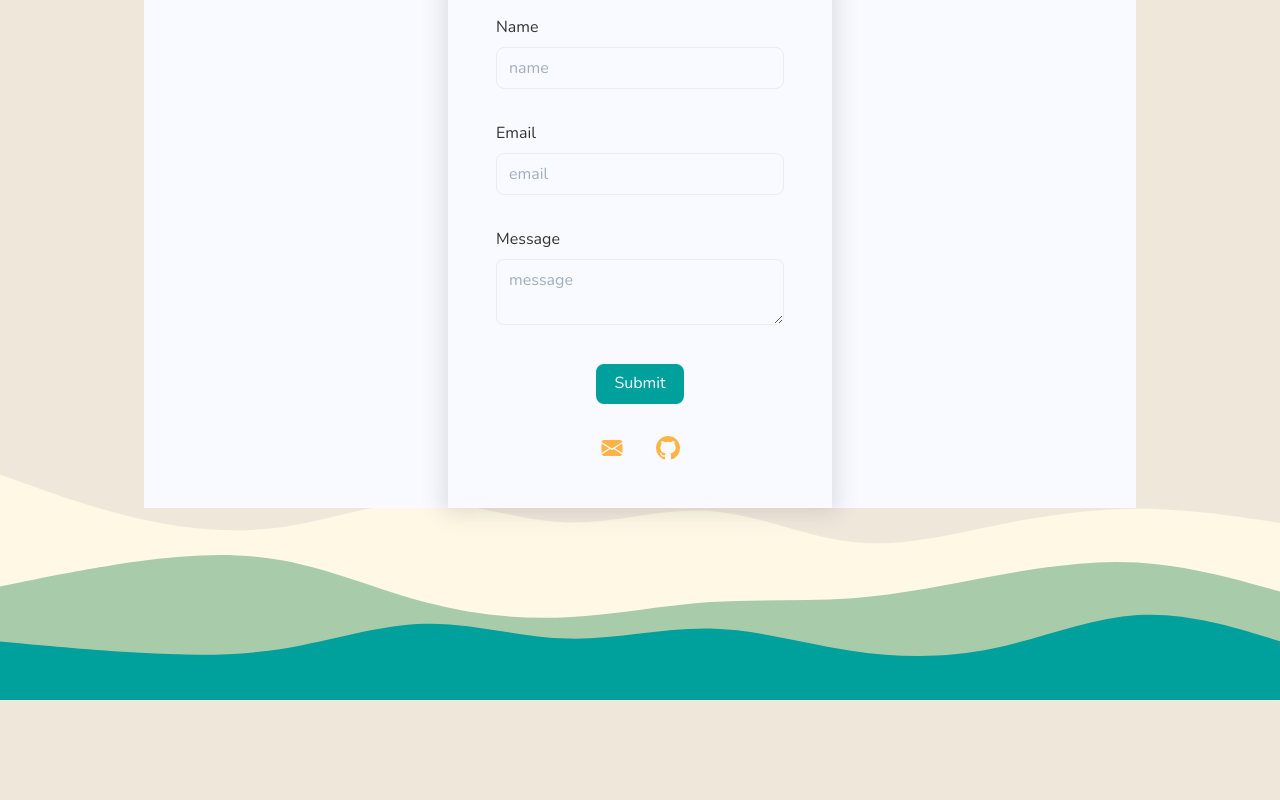
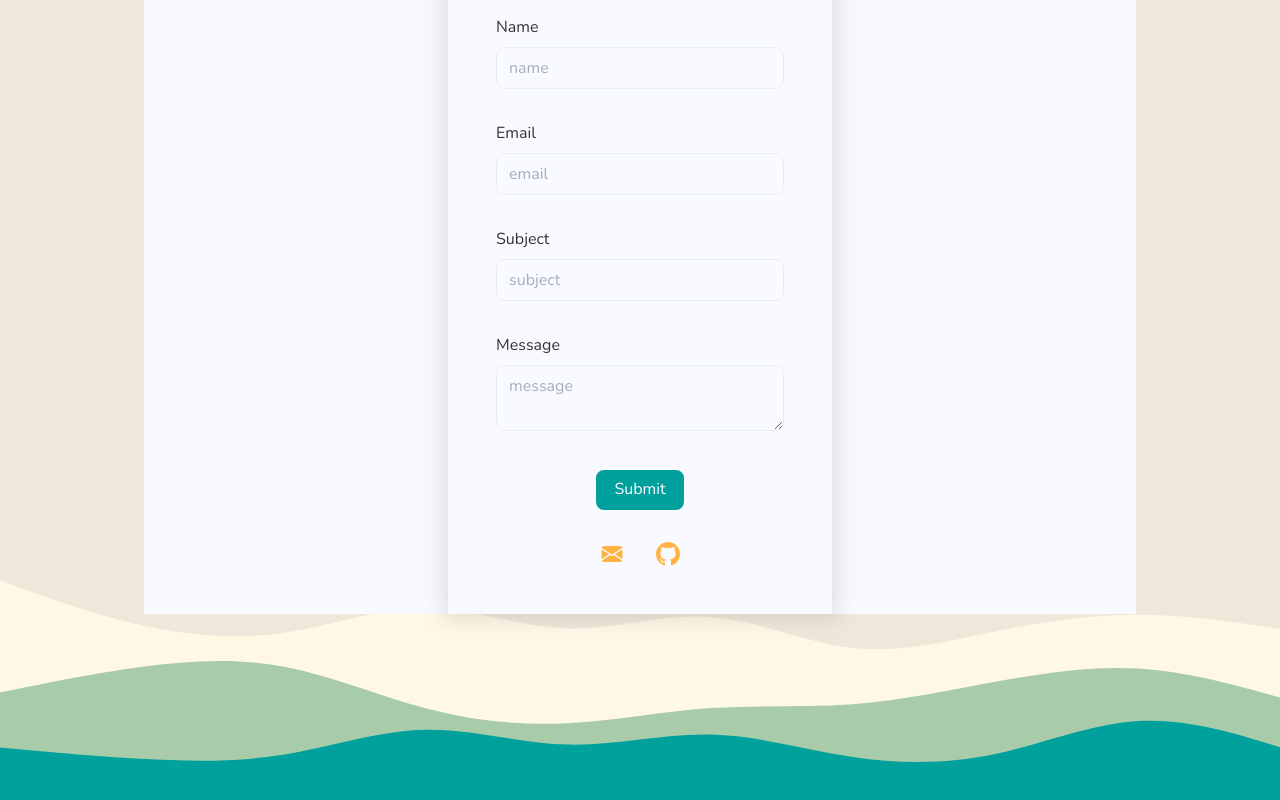
Before and after one commit to Salaheddin12/ab-salah, a Next.js app: page / in a window 1280 px wide. Shown: the part 1974-2774 px from the top of the page. Before the commit the page ends 2674 px from the top, so only its background shows below. Built offline with nearby package versions, Linux system fonts and the light colour scheme.

Commit message:
feat: add form subject field

```diff
--- a/components/sections/contactForm.js
+++ b/components/sections/contactForm.js
@@ -24,16 +24,19 @@ const schema = Yup.object({
   message: Yup.string()
     .min(40, 'Must be 40 characters or less')
     .required('Required'),
+  subject: Yup.string()
+    .min(3, 'Must have at least 3 characters')
+    .max(40, 'Must be 40 characters or less'),
   email: Yup.string().email('Invalid email address').required('Required')
 })
 
 const sendMail = async data => {
-  const { name, message, email } = data
+  const { name, message, email, subject } = data
   const templateParams = {
     name,
     message,
     email,
-    subject: 'test'
+    subject
   }
   await emailjs
     .send(SERVICE_ID, TEMPLATE_ID, templateParams, USER_ID)
@@ -132,6 +135,18 @@ const ContactForm = () => {
                   </FormControl>
                 )}
               </Field>
+              <Field name="subject">
+                {({ field, form }) => (
+                  <FormControl
+                    isInvalid={form.errors.subject && form.touched.subject}
+                    mb={8}
+                  >
+                    <FormLabel htmlFor="subject">Subject</FormLabel>
+                    <FormInput {...field} id="subject" placeholder="subject" />
+                    <FormErrorMessage>{form.errors.subject}</FormErrorMessage>
+                  </FormControl>
+                )}
+              </Field>
               <Field name="message">
                 {({ field, form }) => (
                   <FormControl
```
